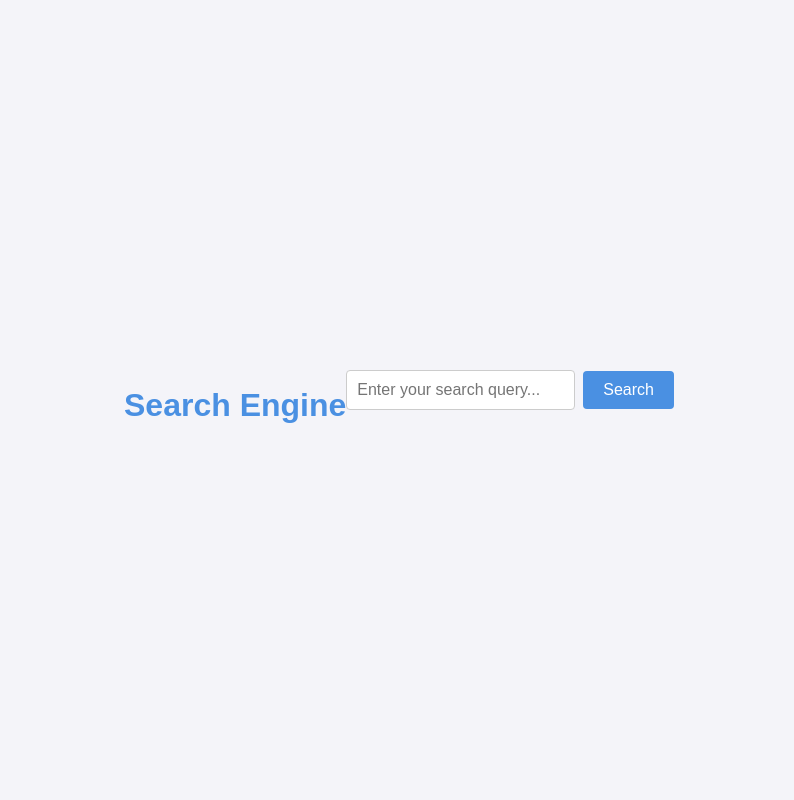
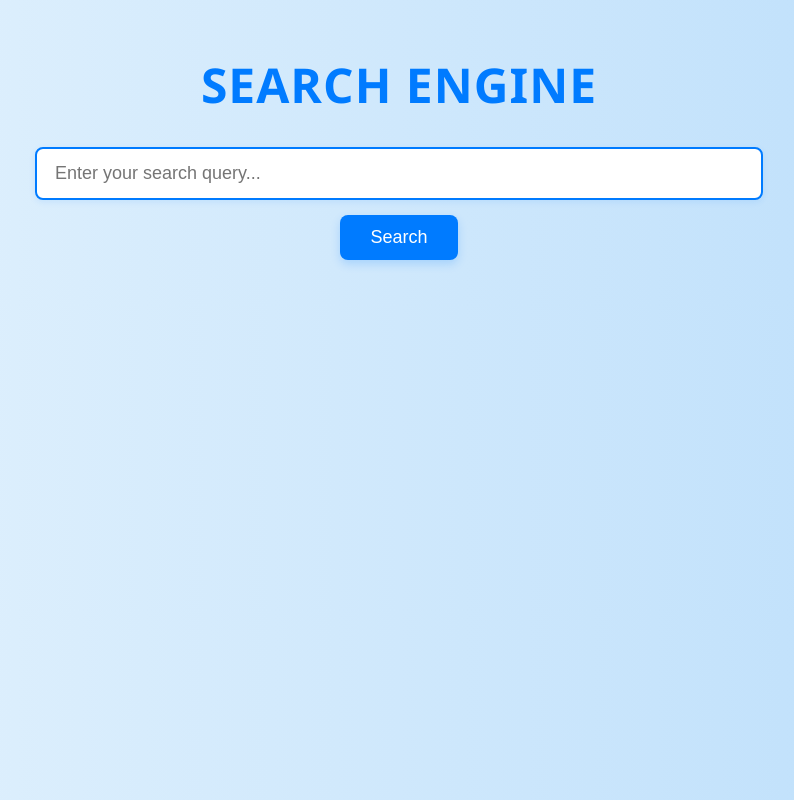
Before and after one commit to Zilean12/Search-Engine, a Flask app: page / in a window 1280 px wide. Shown: the whole page, without its empty margins (241-1035 px from the left). Run offline with Flask 3, Linux system fonts and the light colour scheme; parts of the project's set-up code (start-up, migrations or seed data) failed here and were passed over.

Commit message:
Update style.css

```diff
--- a/static/style.css
+++ b/static/style.css
@@ -1,101 +1,162 @@
+/* Base Styling */
 body {
-    font-family: Arial, sans-serif;
-    background-color: #f4f4f9;
+    font-family: 'Segoe UI', Tahoma, Geneva, Verdana, sans-serif;
+    background: linear-gradient(to right, #e3f2fd, #bbdefb);
+    max-width: 900px;
+    margin: 0 auto;
+    padding: 20px;
     color: #333;
-    display: flex;
-    justify-content: center;
-    align-items: center;
-    min-height: 100vh;
-    margin: 0;
-}
-
-.container {
-    max-width: 600px;
-    width: 90%;
-    background: #ffffff;
-    padding: 20px;
-    border-radius: 8px;
-    box-shadow: 0 4px 8px rgba(0, 0, 0, 0.1);
-    text-align: center;
+    box-sizing: border-box;
 }
 
 h1 {
-    color: #4a90e2;
-    font-size: 2em;
-    margin-bottom: 10px;
+    font-size: 3em;
+    text-align: center;
+    color: #007bff;
+    margin-bottom: 30px;
+    text-transform: uppercase;
+    letter-spacing: 1px;
 }
 
-form {
+/* Form Styling */
+.search-form {
     display: flex;
-    justify-content: center;
+    flex-direction: column;
     align-items: center;
-    margin-bottom: 20px;
+    margin-bottom: 25px;
 }
 
-input[type="text"] {
-    padding: 10px;
-    width: 100%;
-    max-width: 350px;
-    margin-right: 8px;
-    border: 1px solid #ccc;
-    border-radius: 4px;
-    font-size: 16px;
+.search-input {
+    width: 80%;
+    padding: 14px 18px;
+    font-size: 18px;
+    margin-bottom: 15px;
+    border: 2px solid #007bff;
+    border-radius: 8px;
+    outline: none;
+    transition: all 0.3s ease;
+    box-shadow: 0 2px 6px rgba(0, 123, 255, 0.1);
 }
 
-button {
-    padding: 10px 20px;
-    background-color: #4a90e2;
+.search-input:focus {
+    border-color: #0056b3;
+    box-shadow: 0 0 8px rgba(0, 123, 255, 0.3);
+}
+
+.search-button {
+    padding: 12px 30px;
+    font-size: 18px;
+    background-color: #007bff;
     color: #fff;
     border: none;
-    border-radius: 4px;
-    font-size: 16px;
+    border-radius: 8px;
     cursor: pointer;
-    transition: background-color 0.3s ease;
+    transition: background-color 0.3s ease, transform 0.2s ease;
+    box-shadow: 0 4px 10px rgba(0, 123, 255, 0.2);
 }
 
-button:hover {
-    background-color: #357abd;
+.search-button:hover {
+    background-color: #0056b3;
+    transform: translateY(-3px);
 }
 
-h2 {
-    color: #333;
-    font-size: 1.5em;
-    margin-top: 20px;
+.search-button:active {
+    background-color: #004085;
+    transform: translateY(1px);
 }
 
-ul.results-list {
-    list-style-type: none;
-    padding: 0;
+/* Corrections Styling */
+.corrections {
+    margin: 10px 0;
+    color: #333;
+    font-style: italic;
+    text-align: center;
+    background-color: #f4f8fb;
+    padding: 12px;
+    border-radius: 6px;
+    box-shadow: 0 2px 6px rgba(0, 0, 0, 0.1);
 }
 
-li.result-item {
-    background: #fafafa;
-    padding: 15px;
-    margin: 10px 0;
-    border: 1px solid #ddd;
-    border-radius: 6px;
-    text-align: left;
+/* Results Container */
+.results {
+    margin-top: 30px;
 }
 
-li.result-item strong {
-    color: #333;
-    font-weight: bold;
+/* Individual Result Styling */
+.result {
+    background-color: #fff;
+    margin: 20px 0;
+    padding: 20px;
+    border-radius: 8px;
+    border: 1px solid #ddd;
+    box-shadow: 0 4px 10px rgba(0, 0, 0, 0.05);
+    transition: box-shadow 0.3s ease, transform 0.2s ease;
 }
 
-.score {
-    font-size: 0.9em;
-    color: #666;
-    display: block;
-    margin-top: 5px;
-}
-.query-text {
-    font-size: 1.1em;
-    color: #555;
-    margin-top: 10px;
+.result:hover {
+    box-shadow: 0 8px 20px rgba(0, 0, 0, 0.1);
+    transform: translateY(-4px);
 }
 
+.result .doc-id {
+    color: #007bff;
+    font-weight: bold;
+    font-size: 1.3em;
+    margin-bottom: 10px;
+    text-decoration: underline;
+}
+
+.result .text {
+    font-size: 16px;
+    line-height: 1.6;
+}
+
+.result .score {
+    color: #28a745;
+    font-size: 1em;
+    font-weight: 500;
+    margin-top: 8px;
+}
+
+/* Highlight Styling */
+.highlight {
+    background-color: #fff3cd;
+    padding: 3px 6px;
+    border-radius: 5px;
+    font-weight: bold;
+    color: #d39e00;
+}
+
+/* No Results Message */
 .no-results {
-    font-size: 1.1em;
-    color: #d9534f;
+    text-align: center;
+    color: #666;
+    font-size: 1.2em;
     margin-top: 20px;
+    font-style: italic;
 }
+
+/* Mobile Responsiveness */
+@media screen and (max-width: 768px) {
+    .search-input {
+        width: 90%;
+    }
+
+    .search-button {
+        width: 90%;
+        padding: 10px 25px;
+    }
+
+    h1 {
+        font-size: 2.5em;
+    }
+
+    .result {
+        margin: 15px 0;
+        padding: 15px;
+    }
+
+    .doc-id {
+        font-size: 1.1em;
+    }
+}
```
